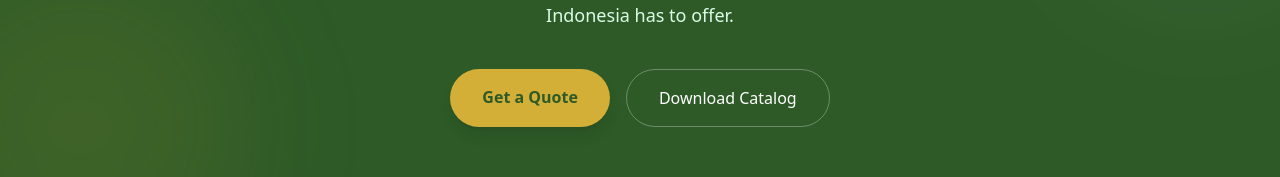
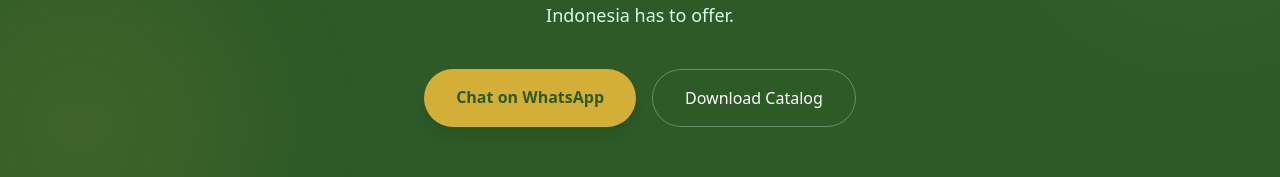
Before and after one commit to Zaammm16/panganwarga, a Next.js app: page / in a window 1280 px wide. Shown: the part 4489-4666 px from the top of the page. Built offline with nearby package versions, Linux system fonts and the light colour scheme.

Commit message:
Add WhatsApp link and modify text in CTA section
Updated the CTA section to include a WhatsApp link for partnership inquiries and adjusted the text layout.

```diff
--- a/components/sections/CTA.tsx
+++ b/components/sections/CTA.tsx
@@ -12,14 +12,23 @@ export default function CTA() {
           Ready to Bring Nature to Your Table?
         </h2>
         <p className="text-green-100 text-lg mb-10 max-w-2xl mx-auto animate-fade-up delay-100">
-          Join our network of distributors and experience the finest agricultural products Indonesia has to offer.
+          Join our network of distributors and experience the finest
+          agricultural products Indonesia has to offer.
         </p>
 
         <div className="flex flex-col sm:flex-row justify-center gap-4 animate-fade-up delay-200">
-          <Link href="#footer-contact" className="bg-gold text-forest px-8 py-4 rounded-full font-bold hover:bg-white transition-colors shadow-lg">
-            Get a Quote
-          </Link>
-          <Link href="#products" className="border border-white/30 text-white px-8 py-4 rounded-full font-medium hover:bg-white/10 transition-colors">
+          <a
+            href="https://wa.me/+6285298591487?text=Hello, I want to discuss a partnership with Pangan Warga."
+            target="_blank"
+            rel="noopener noreferrer"
+            className="bg-gold text-forest px-8 py-4 rounded-full font-bold hover:bg-white transition-colors shadow-lg inline-block"
+          >
+            Chat on WhatsApp
+          </a>
+          <Link
+            href="#products"
+            className="border border-white/30 text-white px-8 py-4 rounded-full font-medium hover:bg-white/10 transition-colors"
+          >
             Download Catalog
           </Link>
         </div>
```
